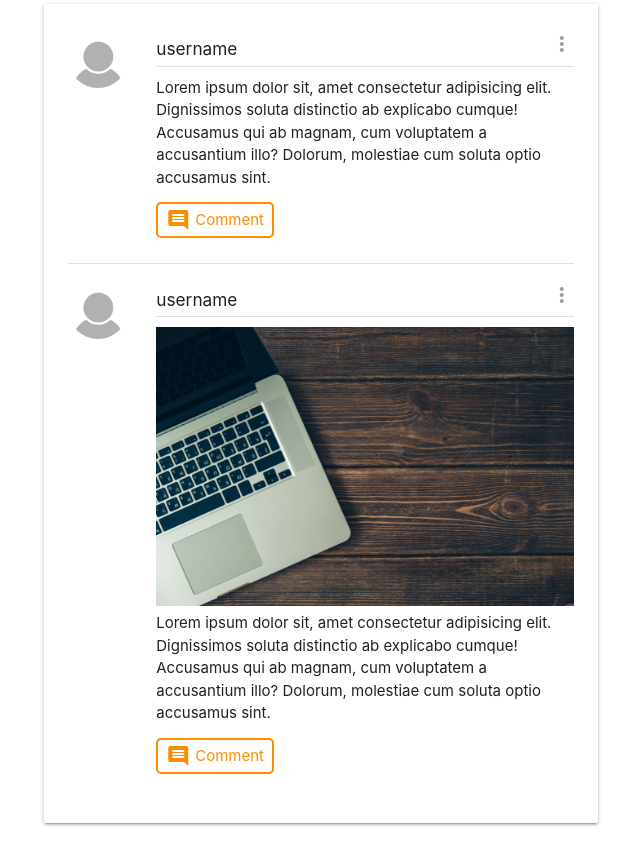
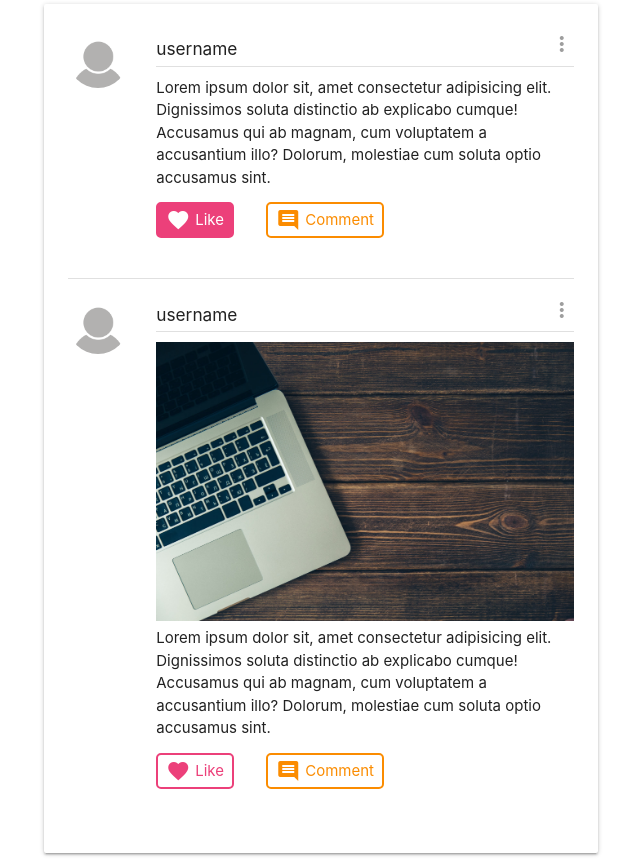
Before and after one commit to daffaputradamar/PostTren, a PHP site: page /home.php in a window 1280 px wide. Shown: the part 390-1258 px from the top of the page, without its empty margins (319-959 px from the left). Before the commit the page ends 1216 px from the top, so only its background shows below. Run offline with PHP 8.4, Linux system fonts and the light colour scheme.

Commit message:
add love

```diff
--- a/css/style.css
+++ b/css/style.css
@@ -83,6 +83,21 @@ h5 span {
   transition: 0.2s;
 }
 
+.love-button {
+  color: #ec407a !important;
+  border: #ec407a solid 2px !important;
+}
+
+.love-button:hover {
+  background-color: #ec407a !important;
+  color: white !important;
+}
+
+.love-button-active {
+  background-color: #ec407a !important;
+  color: white !important;
+}
+
 .report-button {
   margin-top: 20px;
   padding: 10px 18px;
--- a/home.php
+++ b/home.php
@@ -80,8 +80,14 @@
                                         <p>
                                             Lorem ipsum dolor sit, amet consectetur adipisicing elit. Dignissimos soluta distinctio ab explicabo cumque! Accusamus qui ab magnam, cum voluptatem a accusantium illo? Dolorum, molestiae cum soluta optio accusamus sint.
                                         </p>
-                                        <button class="submit-button" style="border-radius: 5px; margin-top:13px; padding: 4px 8px;"><i class="material-icons">comment</i><span style="padding-left: 5px">Comment</span></button>
-                                        <p style="margin-top: 5px;"></p>
+                                        <div class="row">
+                                            <div class="col s3">
+                                                <button class="submit-button love-button love-button-active" style="border-radius: 5px; margin-top:13px; padding: 4px 8px;"><i class="material-icons">favorite</i><span style="padding-left: 5px">Like</span></button>
+                                            </div>
+                                            <div class="col s3">
+                                                <button class="submit-button" style="border-radius: 5px; margin-top:13px; padding: 4px 8px;"><i class="material-icons">comment</i><span style="padding-left: 5px">Comment</span></button>
+                                            </div>
+                                        </div>
                                     </div>
                                 </div>
                                 <div class="divider" style="margin: 15px 0"></div>
@@ -102,8 +108,14 @@
                                         <p>
                                             Lorem ipsum dolor sit, amet consectetur adipisicing elit. Dignissimos soluta distinctio ab explicabo cumque! Accusamus qui ab magnam, cum voluptatem a accusantium illo? Dolorum, molestiae cum soluta optio accusamus sint.
                                         </p>
-                                        <button class="submit-button" style="border-radius: 5px; margin-top:13px; padding: 4px 8px;"><i class="material-icons">comment</i><span style="padding-left: 5px">Comment</span></button>
-                                        <p style="margin-top: 5px;"></p>
+                                        <div class="row">
+                                            <div class="col s3">
+                                                <button class="submit-button love-button" style="border-radius: 5px; margin-top:13px; padding: 4px 8px;"><i class="material-icons">favorite</i><span style="padding-left: 5px">Like</span></button>
+                                            </div>
+                                            <div class="col s3">
+                                                <button class="submit-button" style="border-radius: 5px; margin-top:13px; padding: 4px 8px;"><i class="material-icons">comment</i><span style="padding-left: 5px">Comment</span></button>
+                                            </div>
+                                        </div>
                                     </div>
                                 </div>
                             </div>
```
Also changed, not shown: helper/Constant.php (added, +7 -0 lines), helper/connection.php (added, +7 -0 lines).
